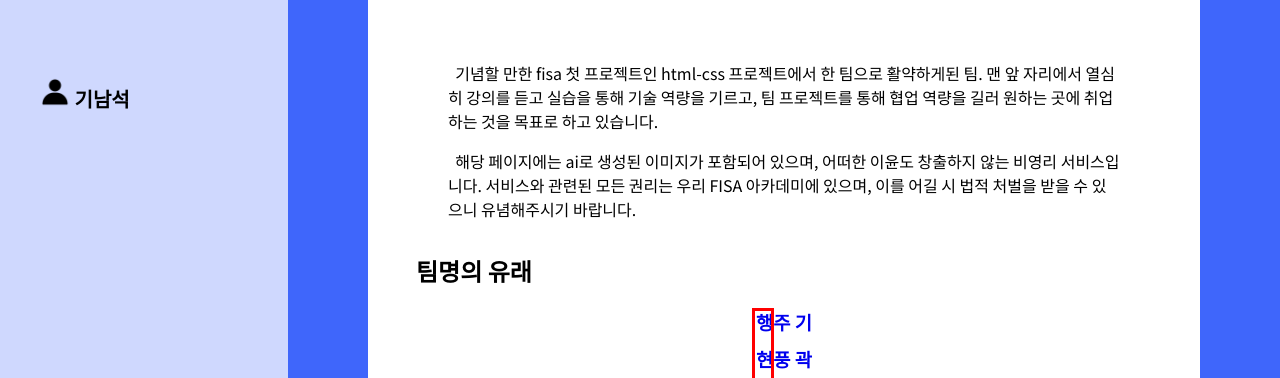
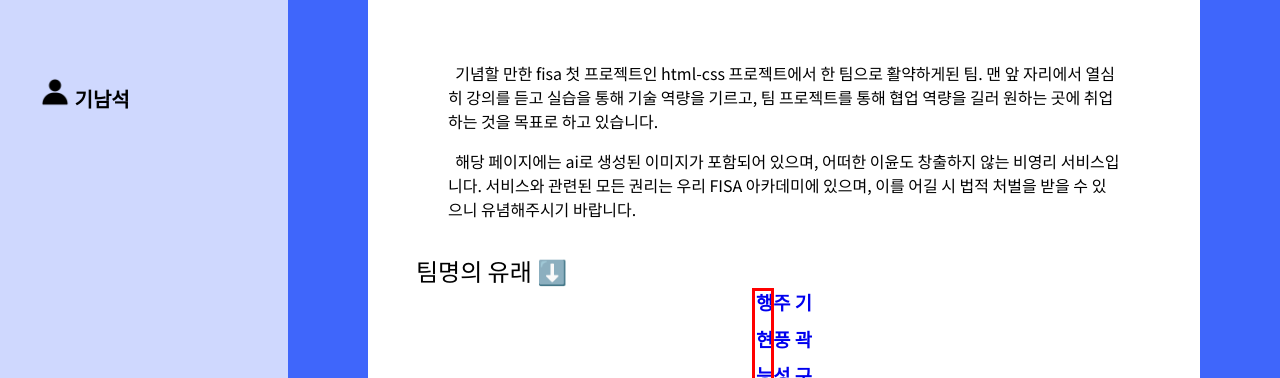
Before and after one commit to woorifisa-service-dev-3rd/frontend-1st-HHN, a plain HTML site: page home.html in a window 1280 px wide. Both pictures are taken after a click on the heading "팀명의 유래". Shown: the part 411-789 px from the top of the page. Drawn offline with Linux system fonts and the light colour scheme.

Commit message:
[FE] details: details 열고 닫을 때 아이콘 표시

```diff
--- a/cover_letter/namsuk.css
+++ b/cover_letter/namsuk.css
@@ -169,8 +169,20 @@ strong{
     margin-bottom: 2em;
 }
 
-.summary{
-    list-style-type: none;
+summary{
+    font-size: 1.5em;
+}
+
+details > summary{
+    list-style: none;
+}
+
+summary::after{
+    content: '➡️';
+}
+
+details[open] summary:after {
+    content: '⬇️' ;
 }
 
 .info-container{
@@ -222,3 +234,7 @@ a{
     height: 30em;
     width: auto;
 }
+
+.details-content{
+    margin-top: 1em;
+}
--- a/home.css
+++ b/home.css
@@ -144,8 +144,20 @@ strong{
     margin-bottom: 2em;
 }
 
-.summary{
-    list-style-type: none;
+summary{
+    font-size: 1.5em;
+}
+
+details > summary{
+    list-style: none;
+}
+
+summary::after{
+    content: '➡️';
+}
+
+details[open] summary:after {
+    content: '⬇️' ;
 }
 
 .info-container{
--- a/home.html
+++ b/home.html
@@ -95,7 +95,7 @@
                 <div class="name-history">
                     <details>
                         <summary class="summary">
-                            <h2>팀명의 유래</h2>
+                            팀명의 유래
                         </summary>
                         <div class="history-container">
                             <div class="name-container">
@@ -122,7 +122,7 @@
                 <div>
                     <details>
                         <summary class="summary">
-                            <h2>팀 구성</h2>
+                            팀 구성
                         </summary>
                         <div class="member-info">
                             <h3>팀 구성원</h3>
```
Also changed, not shown: cover_letter/namsuk.html (+9 -9 lines).
